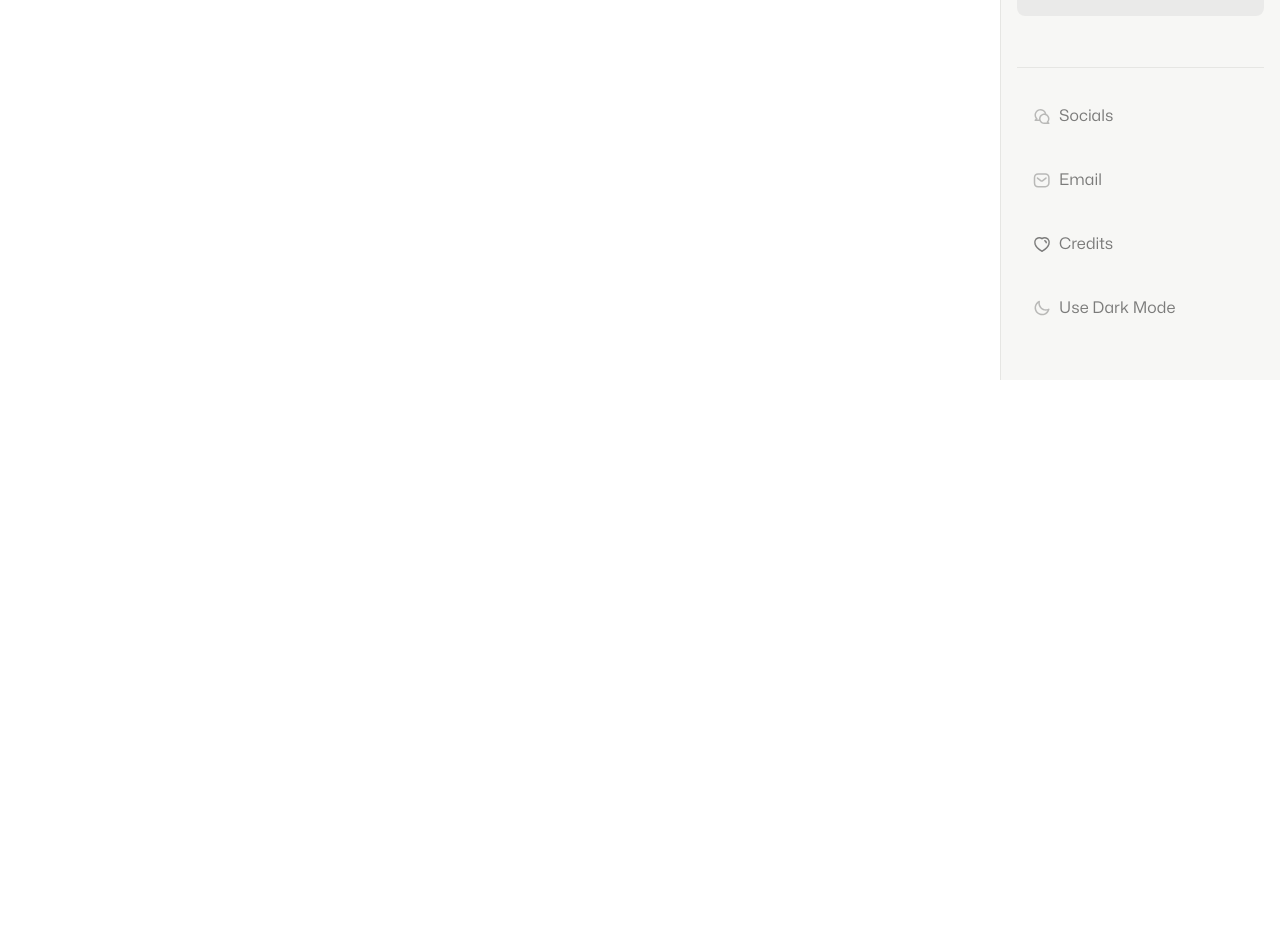
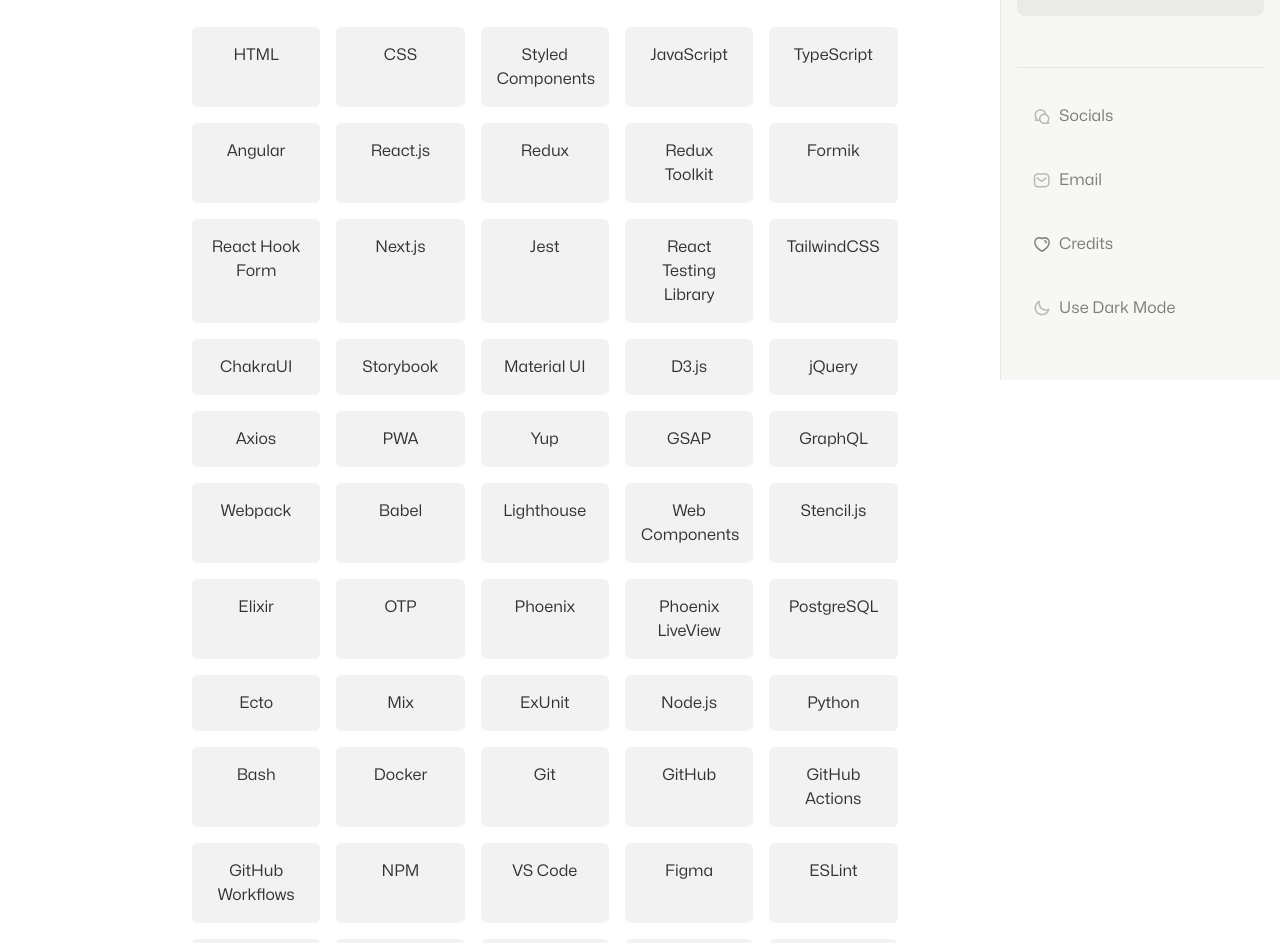
Before and after one commit to steph-crown/stephcrown.com, a React (Create React App) app: page /tools in a window 1280 px wide. Shown: the part 420-1363 px from the top of the page. Before the commit the page ends 800 px from the top, so only its background shows below. Built offline with nearby package versions, Linux system fonts and the light colour scheme.

Commit message:
Add languages tools and frameworks

```diff
--- a/src/Components/PdfViewer/PdfViewer.tsx
+++ b/src/Components/PdfViewer/PdfViewer.tsx
@@ -4,7 +4,7 @@
   return (
     <div>
       <div className='flex justify-end w-full mb-4'>
-        <a href='/Emmanuel_Stephen_Resume.pdf' download={true}>
+        <a href='./Emmanuel_Stephen_Resume.pdf' download={true}>
           <button className='btn'>
             Click to download <DownloadIcon />
           </button>
@@ -13,7 +13,7 @@
       <div className='h-[calc(100vh_-_14rem)] overflow-y-auto border-nav border rounded-lg'>
         <iframe
           style={{ width: '100%', height: '100%' }}
-          src='https://drive.google.com/file/d/1QAnAKZIsmKnvjslyWMV39GDYHWPZUX-e/preview'
+          src='https://drive.google.com/file/d/1umBKU-dM0Gk_63a-XzosZFyvPdcL4I6h/preview'
           width='640'
           height='480'
           allow='autoplay'
--- a/src/Pages/Tools/Tools.tsx
+++ b/src/Pages/Tools/Tools.tsx
@@ -1,26 +1,98 @@
 import { ToolIcon } from 'Assets/Svgs'
 
-const Home = () => {
+const tools = [
+  'HTML',
+  'CSS',
+  'Styled Components',
+  'JavaScript',
+  'TypeScript',
+  'Angular',
+  'React.js',
+  'Redux',
+  'Redux Toolkit',
+  'Formik',
+  'React Hook Form',
+  'Next.js',
+  'Jest',
+  'React Testing Library',
+  'TailwindCSS',
+  'ChakraUI',
+  'Storybook',
+  'Material UI',
+  'D3.js',
+  'jQuery',
+  'Axios',
+  'PWA',
+  'Yup',
+  'GSAP',
+  'GraphQL',
+  'Webpack',
+  'Babel',
+  'Lighthouse',
+  'Web Components',
+  'Stencil.js',
+  'Elixir',
+  'OTP',
+  'Phoenix',
+  'Phoenix LiveView',
+  'PostgreSQL',
+  'Ecto',
+  'Mix',
+  'ExUnit',
+  'Node.js',
+  'Python',
+  'Bash',
+  'Docker',
+  'Git',
+  'GitHub',
+  'GitHub Actions',
+  'GitHub Workflows',
+  'NPM',
+  'VS Code',
+  'Figma',
+  'ESLint',
+  'Notion',
+  'Jira',
+  'Markdown',
+  'ClojureScript',
+  'GraphQL',
+]
+
+const Tools = () => {
   return (
     <div>
       <div className='mb-10'>
         <ToolIcon className='h-[4.75rem] w-[4.75rem] text-fg/50-light dark:text-fg/50-dark' />
 
-        <p className='text-fg/100-light dark:text-fg/100-dark font-MSMediumWide'>Undergoing Construction ..</p>
-        {/* <article>
+        {/* <p className='text-fg/100-light dark:text-fg/100-dark font-MSMediumWide'>Undergoing Construction ..</p> */}
+        <article>
           <h1 className='my-2 h1'>
-            <span className='h1-alt'>Languages, tools, and frameworks</span>
-            <br />I work with<span className='h1-alt'>.</span>
+            <span className='h1-alt'>Languages, tools, </span>
+            <br />
+            and frameworks<span className='h1-alt'>.</span>
           </h1>
 
           <p className='p'>
             Here&apos;s a list of some of the languages, tools, and frameworks I work with. I&apos;m always learning new things and I&apos;m open to
             new ideas and technologies.
           </p>
-        </article> */}
+
+          <div className='grid grid-cols-2 md:grid-cols-3 lg:grid-cols-5 gap-4 mt-4'>
+            {/* Map through the 'tools' array to render each tool */}
+            {tools.map((tool, index) => (
+              <div
+                key={tool}
+                className='bg-bg/5-light dark:bg-bg/5-dark p-4 rounded-md text-center
+                       text-fg/80-light dark:text-fg/80-dark hover:bg-gray-200 dark:hover:bg-gray-700'
+              >
+                {tool}
+              </div>
+            ))}
+          </div>
+        </article>
       </div>
     </div>
   )
 }
 
-export default Home
+export default Tools
```
Also changed, not shown: 1 other file (tests, documents, lock files or other folders).
